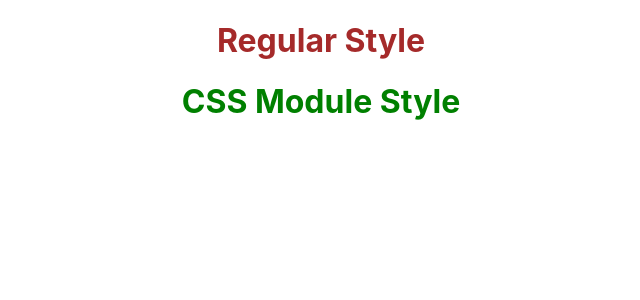
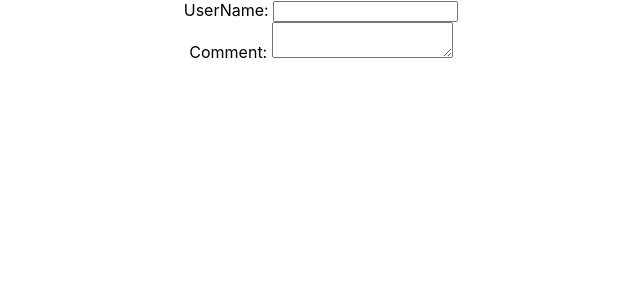
Before and after one commit to shimebet/ReactProject, a React (Create React App) app: page / in a window 1280 px wide. Shown: the top 300 px of the page, without its empty margins (319-959 px from the left). Built offline with nearby package versions, Linux system fonts and the light colour scheme.

Commit message:
form handling

```diff
--- a/src/App.js
+++ b/src/App.js
@@ -12,6 +12,7 @@ import Style from './components/style';
 import Inline from './components/inline';
 import './Appstyle.css';
 import Styles from './Appstyle.module.css';
+import Form from './components/form';
 
 // import Hello from './components/func_compionents';
 // if we use arrow function we import as follows
@@ -54,8 +55,9 @@ function App() {
       {/* <Style heading={true}/> */}
       {/* <Inline /> */}
 
-      <h1 className="Regularcss">Regular Style</h1>
-      <h1 className={Styles.modulecss}>CSS Module Style</h1>
+      {/* <h1 className="Regularcss">Regular Style</h1>
+      <h1 className={Styles.modulecss}>CSS Module Style</h1> */}
+      <Form />
     </div>
   );
 }
--- /dev/null
+++ b/src/components/form.js
@@ -0,0 +1,40 @@
+import React, { Component } from 'react'
+
+ class Form extends Component {
+    constructor(props) {
+      super(props)
+
+      this.state = {
+         username: '',
+         comment: ''
+      }
+    }
+    //create handler
+    usernameHandler = (event) =>{
+        this.setState({
+            username: event.target.value
+        })
+    }
+    commentHandler = (event) =>{
+        this.setState({
+            comment: event.target.value
+        })
+    }
+  render() {
+    return (
+    <form>
+        <div>
+            <label>UserName: </label>
+            <input type='text' value={this.state.username} onChange={this.usernameHandler} />
+        </div>
+        <div>
+            <label>Comment: </label>
+            <textarea value= {this.state.comment} onChange={this.commentHandler}></textarea>
+        </div>
+    </form>
+
+    )
+  }
+}
+
+export default Form
```
